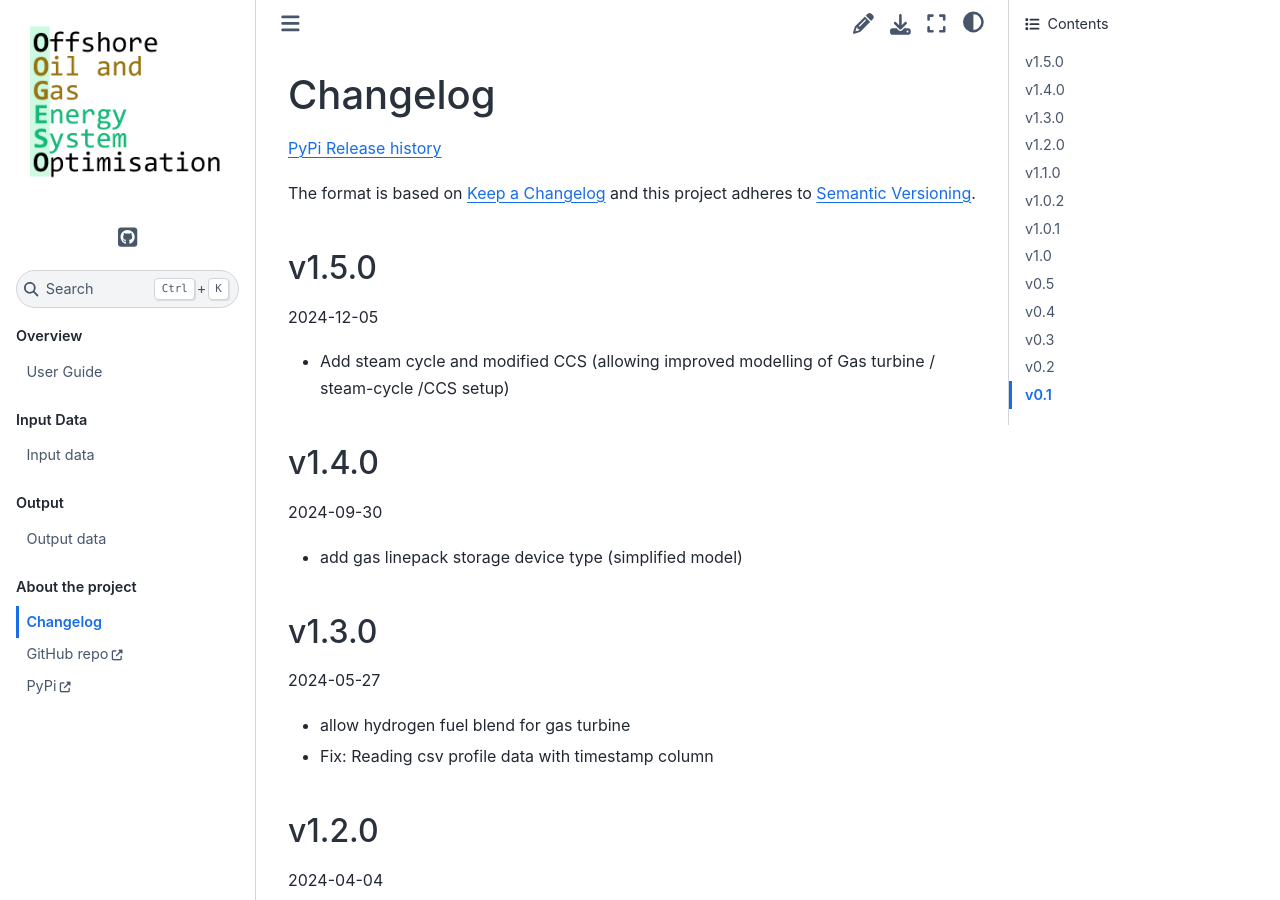
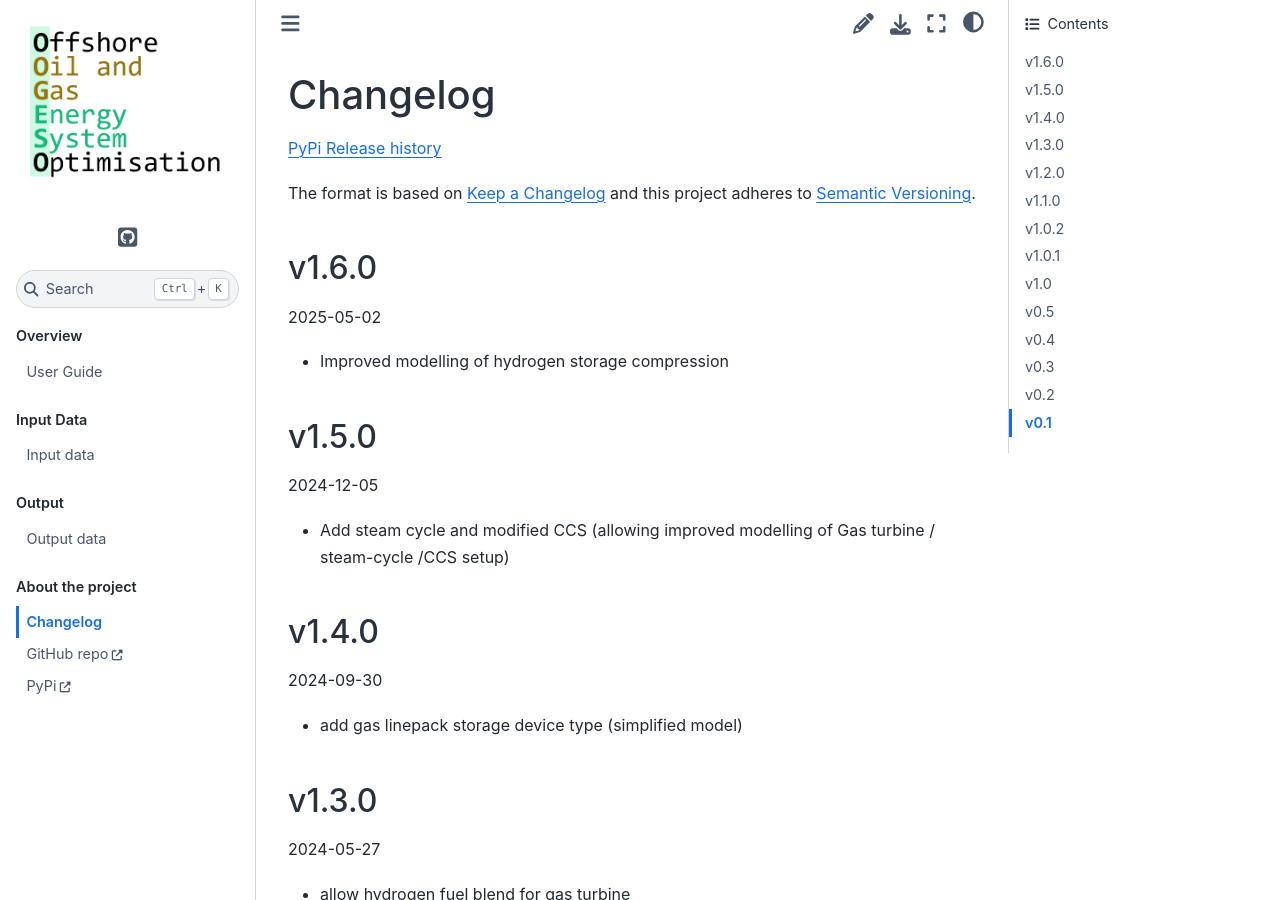
Before and after one commit to oogeso/oogeso, a Sphinx documentation site: the page built from docs/changelog.md, in a window 1280 px wide and 900 px high. Built offline with Sphinx 7.4.7 and the Sphinx Book theme 1.1.4, drawn with Linux system fonts in a browser that asks for light colours; pages that are not in the unit, such as notebooks, are missing from menus.

Commit message:
update changelog

```diff
--- a/docs/changelog.md
+++ b/docs/changelog.md
@@ -3,6 +3,10 @@
 
 The format is based on [Keep a Changelog](http://keepachangelog.com/)
 and this project adheres to [Semantic Versioning](http://semver.org/).
+
+## v1.6.0
+2025-05-02
+- Improved modelling of hydrogen storage compression
 
 ## v1.5.0
 2024-12-05
```
